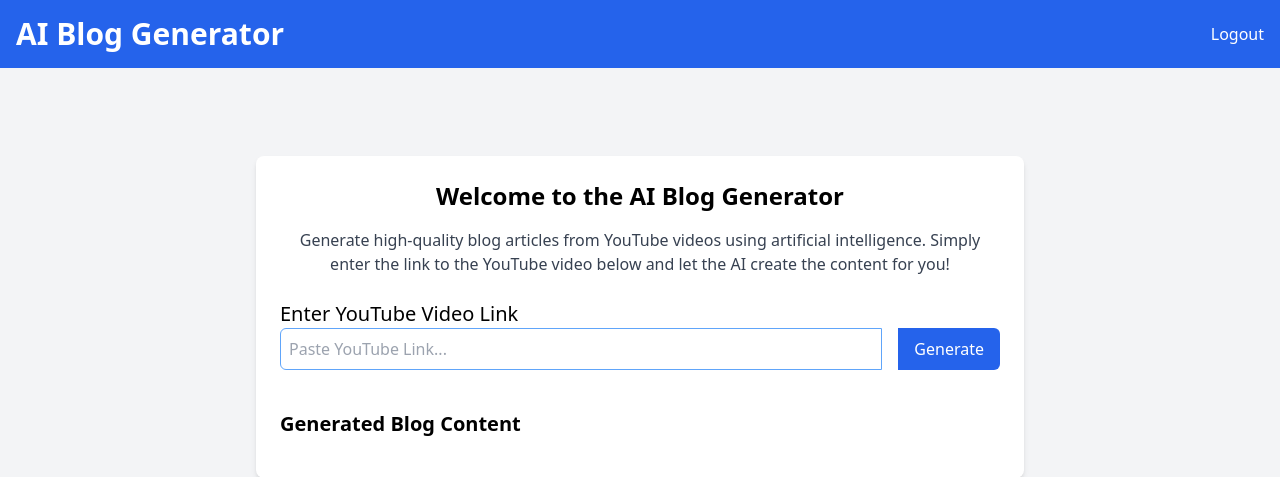
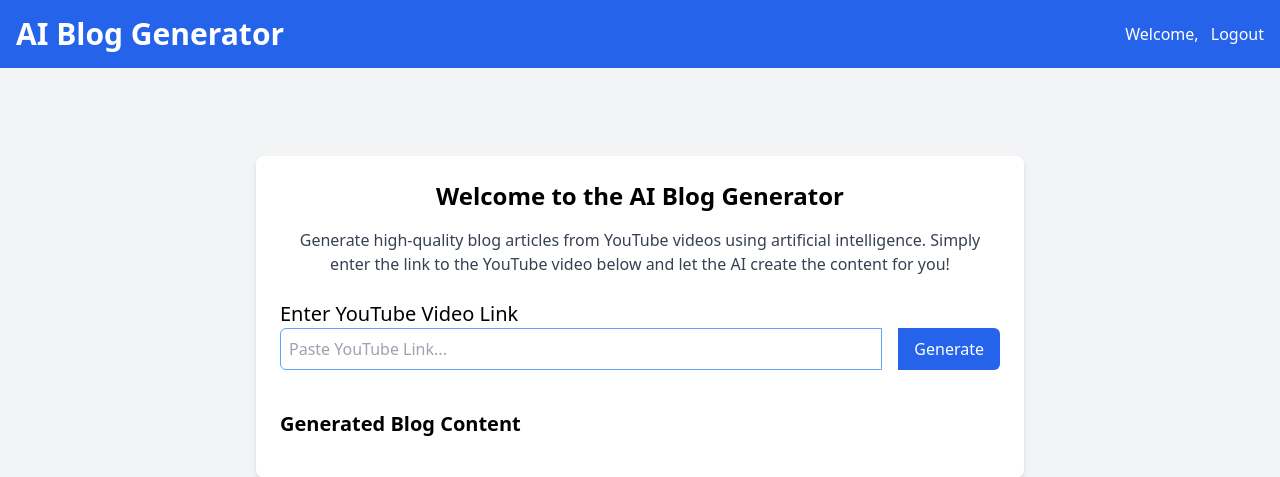
Before and after one commit to jadonvanyo/blogify, a Django app: page / in a window 1280 px wide. Shown: the top 477 px of the page. Run offline with Django 5.2, Linux system fonts and the light colour scheme; some libraries are stand-ins or nearby versions.

Commit message:
feat: added username to the navbar

```diff
--- a/backend/ai_blog_app/templates/all-blogs.html
+++ b/backend/ai_blog_app/templates/all-blogs.html
@@ -15,7 +15,7 @@
             <div>
                 <h1 class="text-3xl font-bold">AI Blog Generator</h1>
             </div>
-            <div>
+            <div class="space-x-2">
                 <a href="#" class="text-white hover:underline">Logout</a>
             </div>
         </nav>
--- a/backend/ai_blog_app/templates/blog-details.html
+++ b/backend/ai_blog_app/templates/blog-details.html
@@ -15,7 +15,8 @@
             <div>
                 <h1 class="text-3xl font-bold">AI Blog Generator</h1>
             </div>
-            <div>
+            <div class="space-x-2">
+                <a href="#" class="text-white hover:underline">Welcome, {{ user.username }}</a>
                 <a href="#" class="text-white hover:underline">Logout</a>
             </div>
         </nav>
--- a/backend/ai_blog_app/templates/index.html
+++ b/backend/ai_blog_app/templates/index.html
@@ -15,7 +15,8 @@
             <div>
                 <h1 class="text-3xl font-bold">AI Blog Generator</h1>
             </div>
-            <div>
+            <div class="space-x-2">
+                <a href="#" class="text-white hover:underline">Welcome, {{ user.username }}</a>
                 <a href="#" class="text-white hover:underline">Logout</a>
             </div>
         </nav>
```
